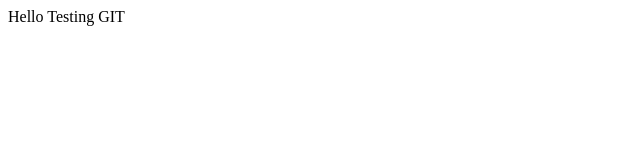
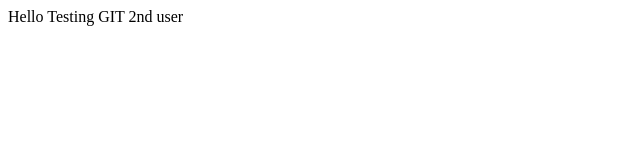
Before and after one commit to puneethkanna/github-testing, a plain HTML site: page index.html in a window 1280 px wide. Shown: the full height of the page, 0-640 px from the left. Drawn offline with Linux system fonts and the light colour scheme.

Commit message:
2nd user

```diff
--- a/index.html
+++ b/index.html
@@ -1,5 +1,5 @@
 <html>
 <body>
-Hello Testing GIT
+Hello Testing GIT 2nd user
 </body>
 </html>
```
